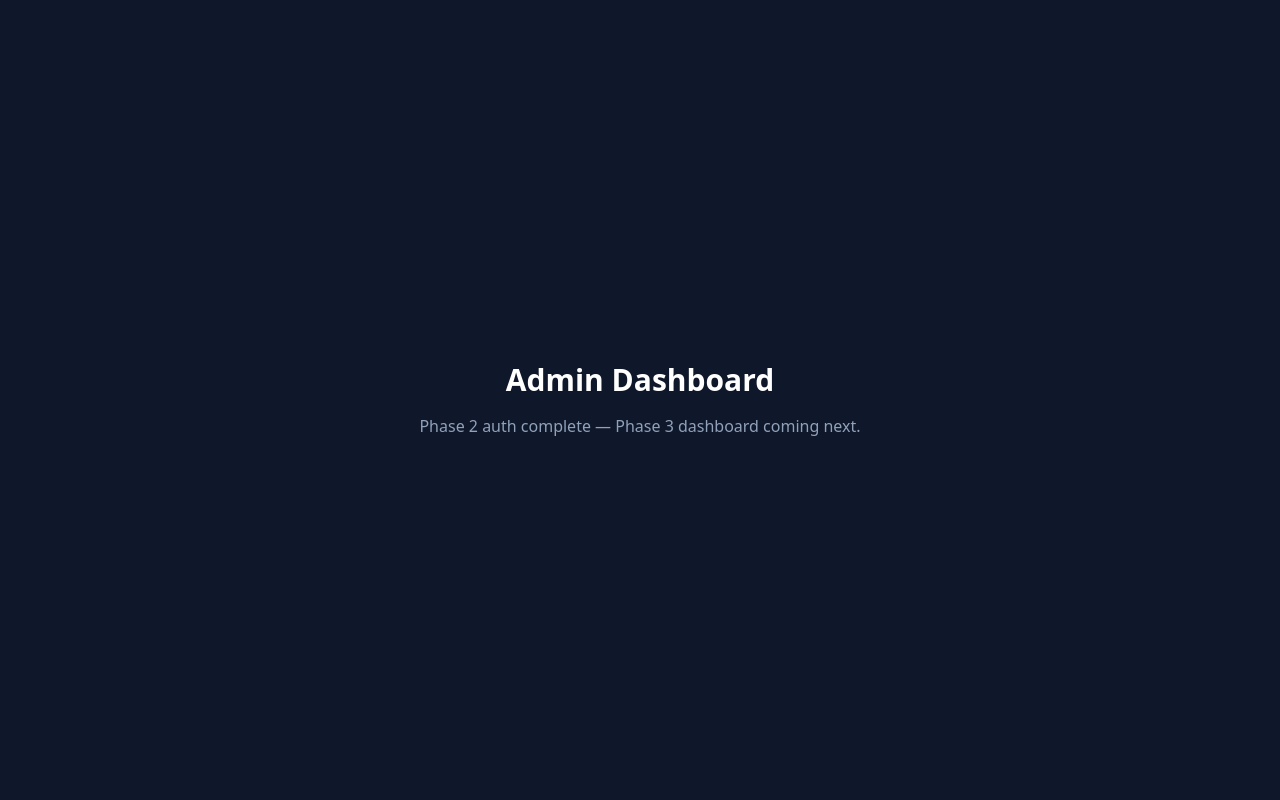
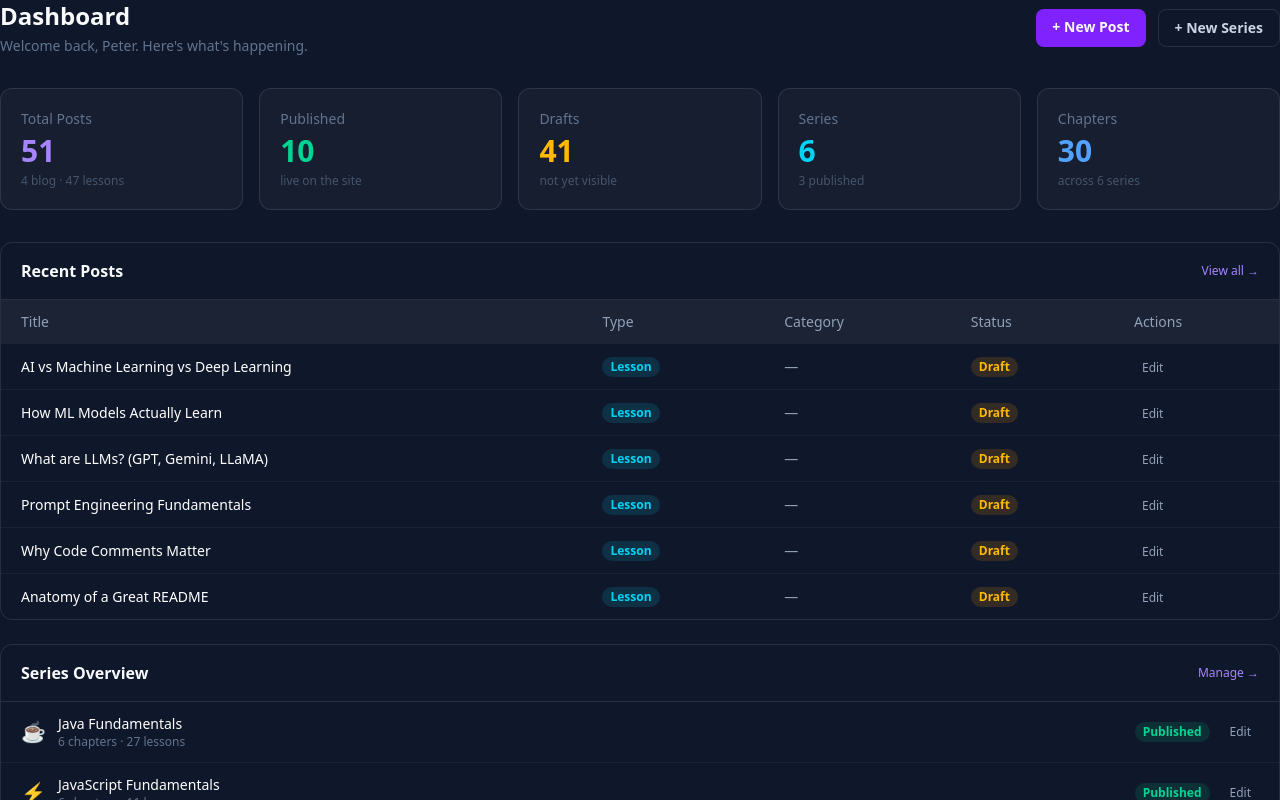
Before and after one commit to nguyenthinhit996/life-style, a Next.js app: page /admin in a window 1280 px wide. Shown: the top 800 px of the page. Built offline with nearby package versions, Linux system fonts and the light colour scheme; no server answers.

Commit message:
feat: real admin dashboard with stats/recent posts; fix chapters inline edit

```diff
--- a/src/app/admin/chapters/page.tsx
+++ b/src/app/admin/chapters/page.tsx
@@ -6,6 +6,8 @@ export default function AdminChaptersPage() {
   const [series, setSeries]     = useState<Series[]>([])
   const [seriesId, setSeriesId] = useState('')
   const [chapters, setChapters] = useState<Chapter[]>([])
+  const [editingId, setEditingId] = useState<string | null>(null)
+  const [editTitle, setEditTitle] = useState('')
 
   useEffect(() => {
     fetch('/api/series').then(r => r.json()).then(setSeries)
@@ -15,6 +17,21 @@ export default function AdminChaptersPage() {
     if (!seriesId) { setChapters([]); return }
     fetch(`/api/chapters?seriesId=${seriesId}`).then(r => r.json()).then(setChapters)
   }, [seriesId])
+
+  function startEdit(ch: Chapter) {
+    setEditingId(ch.id)
+    setEditTitle(ch.title)
+  }
+
+  async function saveEdit(ch: Chapter) {
+    await fetch(`/api/chapters/${ch.id}`, {
+      method: 'PUT',
+      headers: { 'Content-Type': 'application/json' },
+      body: JSON.stringify({ ...ch, title: editTitle }),
+    })
+    setChapters(prev => prev.map(c => c.id === ch.id ? { ...c, title: editTitle } : c))
+    setEditingId(null)
+  }
 
   return (
     <div>
@@ -46,12 +63,44 @@ export default function AdminChaptersPage() {
               {chapters.map(ch => (
                 <tr key={ch.id} className="hover:bg-white/[0.02]">
                   <td className="px-4 py-3 text-slate-400">{ch.order}</td>
-                  <td className="px-4 py-3 font-medium text-white">{ch.title}</td>
+                  <td className="px-4 py-3 font-medium text-white">
+                    {editingId === ch.id ? (
+                      <input
+                        value={editTitle}
+                        onChange={e => setEditTitle(e.target.value)}
+                        onKeyDown={e => e.key === 'Enter' && saveEdit(ch)}
+                        className="w-full rounded border border-violet-500 bg-white/5 px-2 py-1 text-sm text-white outline-none"
+                        autoFocus
+                      />
+                    ) : (
+                      ch.title
+                    )}
+                  </td>
                   <td className="px-4 py-3 text-slate-400">{ch.totalLessons}</td>
-                  <td className="px-4 py-3">
-                    <button className="rounded px-2 py-1 text-xs text-slate-400 hover:bg-white/10 hover:text-white">
-                      Edit
-                    </button>
+                  <td className="flex gap-2 px-4 py-3">
+                    {editingId === ch.id ? (
+                      <>
+                        <button
+                          onClick={() => saveEdit(ch)}
+                          className="rounded px-2 py-1 text-xs text-emerald-400 hover:bg-emerald-500/10"
+                        >
+                          Save
+                        </button>
+                        <button
+                          onClick={() => setEditingId(null)}
+                          className="rounded px-2 py-1 text-xs text-slate-400 hover:bg-white/10"
+                        >
+                          Cancel
+                        </button>
+                      </>
+                    ) : (
+                      <button
+                        onClick={() => startEdit(ch)}
+                        className="rounded px-2 py-1 text-xs text-slate-400 hover:bg-white/10 hover:text-white"
+                      >
+                        Edit
+                      </button>
+                    )}
                   </td>
                 </tr>
               ))}
--- a/src/app/admin/page.tsx
+++ b/src/app/admin/page.tsx
@@ -1,8 +1,141 @@
-export default function AdminDashboard() {
+import { getPosts, getSeries, getChapters } from '@/lib/db'
+import Link from 'next/link'
+import Badge from '@/components/admin/Badge'
+
+export default async function AdminDashboard() {
+  const [posts, series, chapters] = await Promise.all([getPosts(), getSeries(), getChapters()])
+
+  const published   = posts.filter(p => p.published).length
+  const drafts      = posts.length - published
+  const blogCount   = posts.filter(p => p.type === 'blog').length
+  const lessonCount = posts.filter(p => p.type === 'lesson').length
+  const recentPosts = [...posts]
+    .sort((a, b) => new Date(b.updatedAt ?? b.createdAt).getTime() - new Date(a.updatedAt ?? a.createdAt).getTime())
+    .slice(0, 6)
+
+  const stats = [
+    { label: 'Total Posts',  value: posts.length,    sub: `${blogCount} blog · ${lessonCount} lessons`, color: 'text-violet-400' },
+    { label: 'Published',    value: published,        sub: 'live on the site',                           color: 'text-emerald-400' },
+    { label: 'Drafts',       value: drafts,           sub: 'not yet visible',                            color: 'text-amber-400' },
+    { label: 'Series',       value: series.length,    sub: `${series.filter(s => s.published).length} published`, color: 'text-cyan-400' },
+    { label: 'Chapters',     value: chapters.length,  sub: `across ${series.length} series`,             color: 'text-blue-400' },
+  ]
+
   return (
-    <main className="flex min-h-screen flex-col items-center justify-center bg-[#0F172A] text-white gap-4">
-      <h1 className="text-3xl font-bold">Admin Dashboard</h1>
-      <p className="text-slate-400">Phase 2 auth complete — Phase 3 dashboard coming next.</p>
-    </main>
+    <div>
+      {/* Header */}
+      <div className="mb-8 flex items-center justify-between">
+        <div>
+          <h1 className="text-2xl font-bold">Dashboard</h1>
+          <p className="mt-1 text-sm text-slate-500">Welcome back, Peter. Here's what's happening.</p>
+        </div>
+        <div className="flex gap-3">
+          <Link
+            href="/admin/posts/new"
+            className="rounded-lg bg-violet-600 px-4 py-2 text-sm font-semibold hover:bg-violet-700"
+          >
+            + New Post
+          </Link>
+          <Link
+            href="/admin/series/new"
+            className="rounded-lg border border-white/10 px-4 py-2 text-sm font-semibold text-slate-300 hover:bg-white/5"
+          >
+            + New Series
+          </Link>
+        </div>
+      </div>
+
+      {/* Stats cards */}
+      <div className="mb-8 grid grid-cols-2 gap-4 sm:grid-cols-3 lg:grid-cols-5">
+        {stats.map(({ label, value, sub, color }) => (
+          <div key={label} className="rounded-xl border border-white/10 bg-white/[0.03] p-5">
+            <p className="text-sm text-slate-500">{label}</p>
+            <p className={`my-1 text-3xl font-bold ${color}`}>{value}</p>
+            <p className="text-xs text-slate-600">{sub}</p>
+          </div>
+        ))}
+      </div>
+
+      {/* Recent posts */}
+      <div className="rounded-xl border border-white/10">
+        <div className="flex items-center justify-between border-b border-white/10 px-5 py-4">
+          <h2 className="font-semibold">Recent Posts</h2>
+          <Link href="/admin/posts" className="text-xs text-violet-400 hover:text-violet-300">
+            View all →
+          </Link>
+        </div>
+        <table className="w-full text-sm">
+          <thead className="bg-white/5 text-left text-slate-400">
+            <tr>
+              <th className="px-5 py-3 font-medium">Title</th>
+              <th className="px-5 py-3 font-medium">Type</th>
+              <th className="px-5 py-3 font-medium">Category</th>
+              <th className="px-5 py-3 font-medium">Status</th>
+              <th className="px-5 py-3 font-medium">Actions</th>
+            </tr>
+          </thead>
+          <tbody className="divide-y divide-white/5">
+            {recentPosts.map(post => (
+              <tr key={post.id} className="hover:bg-white/[0.02]">
+                <td className="px-5 py-3 font-medium text-white">{post.title}</td>
+                <td className="px-5 py-3">
+                  <Badge variant={post.type === 'lesson' ? 'cyan' : 'violet'}>{post.type}</Badge>
+                </td>
+                <td className="px-5 py-3 text-slate-400">{post.category ?? '—'}</td>
+                <td className="px-5 py-3">
+                  <Badge variant={post.published ? 'green' : 'amber'}>
+                    {post.published ? 'Published' : 'Draft'}
+                  </Badge>
+                </td>
+                <td className="px-5 py-3">
+                  <Link
+                    href={`/admin/posts/${post.id}/edit`}
+                    className="rounded px-2 py-1 text-xs text-slate-400 hover:bg-white/10 hover:text-white"
+                  >
+                    Edit
+                  </Link>
+                </td>
+              </tr>
+            ))}
+          </tbody>
+        </table>
+      </div>
+
+      {/* Series overview */}
+      <div className="mt-6 rounded-xl border border-white/10">
+        <div className="flex items-center justify-between border-b border-white/10 px-5 py-4">
+          <h2 className="font-semibold">Series Overview</h2>
+          <Link href="/admin/series" className="text-xs text-violet-400 hover:text-violet-300">
+            Manage →
+          </Link>
+        </div>
+        <div className="divide-y divide-white/5">
+          {series.map(s => {
+            const seriesChapters = chapters.filter(c => c.seriesId === s.id)
+            const seriesLessons  = posts.filter(p => p.type === 'lesson' && seriesChapters.some(c => c.id === p.chapterId))
+            return (
+              <div key={s.id} className="flex items-center justify-between px-5 py-3">
+                <div className="flex items-center gap-3">
+                  <span className="text-xl">{s.icon}</span>
+                  <div>
+                    <p className="text-sm font-medium text-white">{s.title}</p>
+                    <p className="text-xs text-slate-500">{seriesChapters.length} chapters · {seriesLessons.length} lessons</p>
+                  </div>
+                </div>
+                <div className="flex items-center gap-3">
+                  <Badge variant={s.published ? 'green' : 'amber'}>{s.published ? 'Published' : 'Draft'}</Badge>
+                  <Link
+                    href={`/admin/series/${s.id}/edit`}
+                    className="rounded px-2 py-1 text-xs text-slate-400 hover:bg-white/10 hover:text-white"
+                  >
+                    Edit
+                  </Link>
+                </div>
+              </div>
+            )
+          })}
+        </div>
+      </div>
+    </div>
   )
 }
--- a/src/lib/db/mock.ts
+++ b/src/lib/db/mock.ts
@@ -76,6 +76,11 @@ export async function getUserByEmail(email: string): Promise<User | undefined> {
   return users.find(u => u.email === email)
 }
 
+// ── Chapters (all) ────────────────────────────────────────
+export async function getChapters(): Promise<Chapter[]> {
+  return chapters
+}
+
 // ── About ─────────────────────────────────────────────────
 export async function getAbout() {
   return aboutData
```
